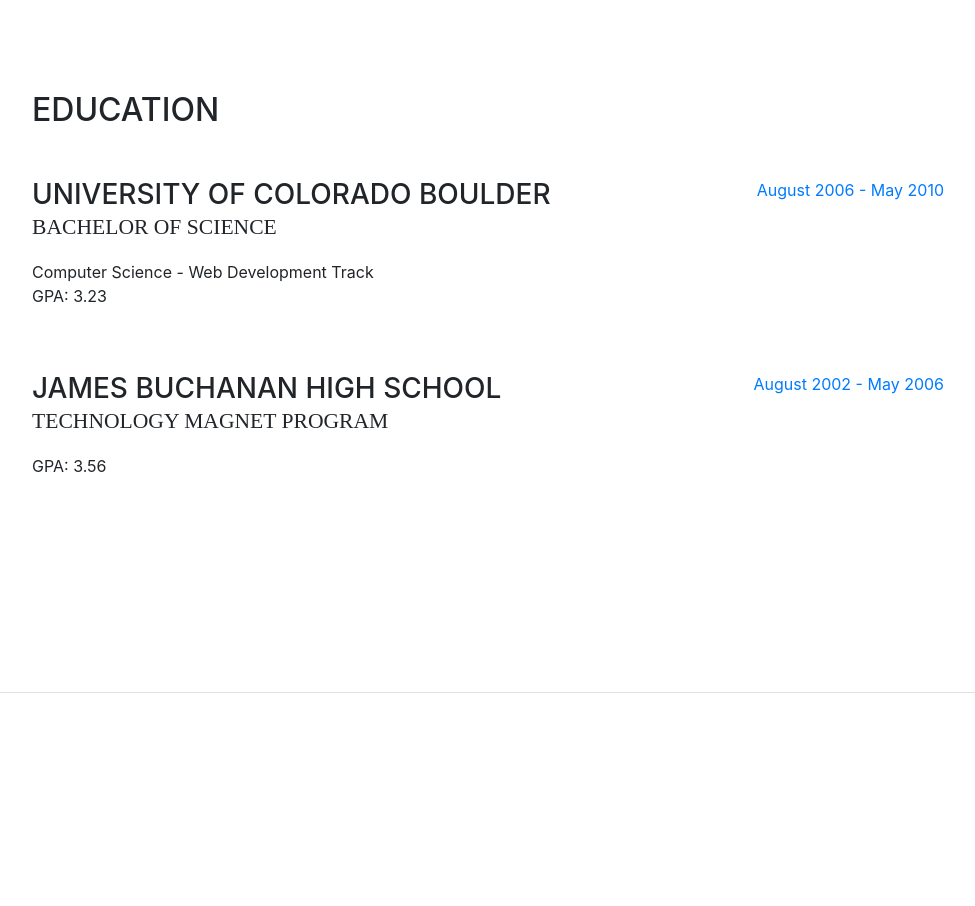
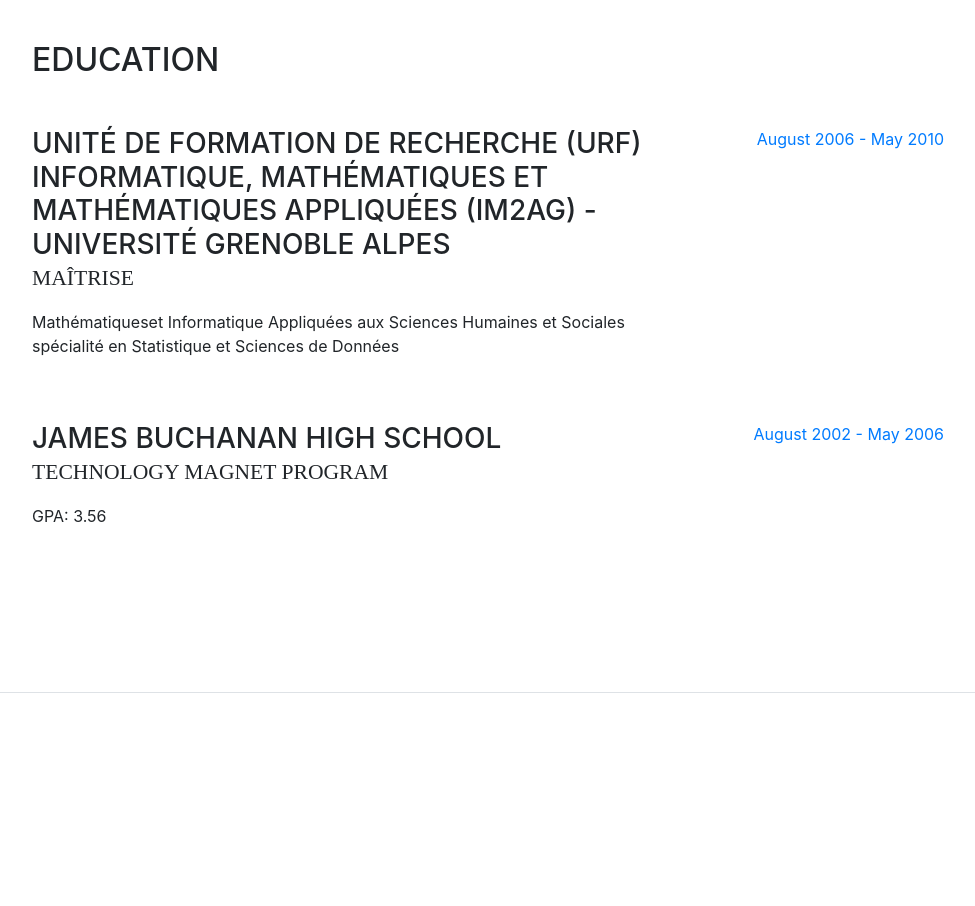
Before and after one commit to georgewillems/georgewillems.github.io, a website with bundled scripts: page index.html in a window 1280 px wide. Shown: the part 2140-3046 px from the top of the page, without its empty margins (288-1263 px from the left). Built offline with nearby package versions, Linux system fonts and the light colour scheme; a web font is replaced by a local one.

Commit message:
Update index.html

```diff
--- a/index.html
+++ b/index.html
@@ -173,10 +173,10 @@
 
           <div class="resume-item d-flex flex-column flex-md-row mb-5">
             <div class="resume-content mr-auto">
-              <h3 class="mb-0">University of Colorado Boulder</h3>
-              <div class="subheading mb-3">Bachelor of Science</div>
-              <div>Computer Science - Web Development Track</div>
-              <p>GPA: 3.23</p>
+              <h3 class="mb-0">Unité de Formation de Recherche (URF) Informatique, Mathématiques et Mathématiques Appliquées (IM2AG) - Université Grenoble Alpes </h3>
+              <div class="subheading mb-3">Maîtrise</div>
+              <div> Mathématiqueset Informatique Appliquées aux Sciences Humaines et Sociales spécialité en Statistique et Sciences de Données</div>
+              <p></p>
             </div>
             <div class="resume-date text-md-right">
               <span class="text-primary">August 2006 - May 2010</span>
```
